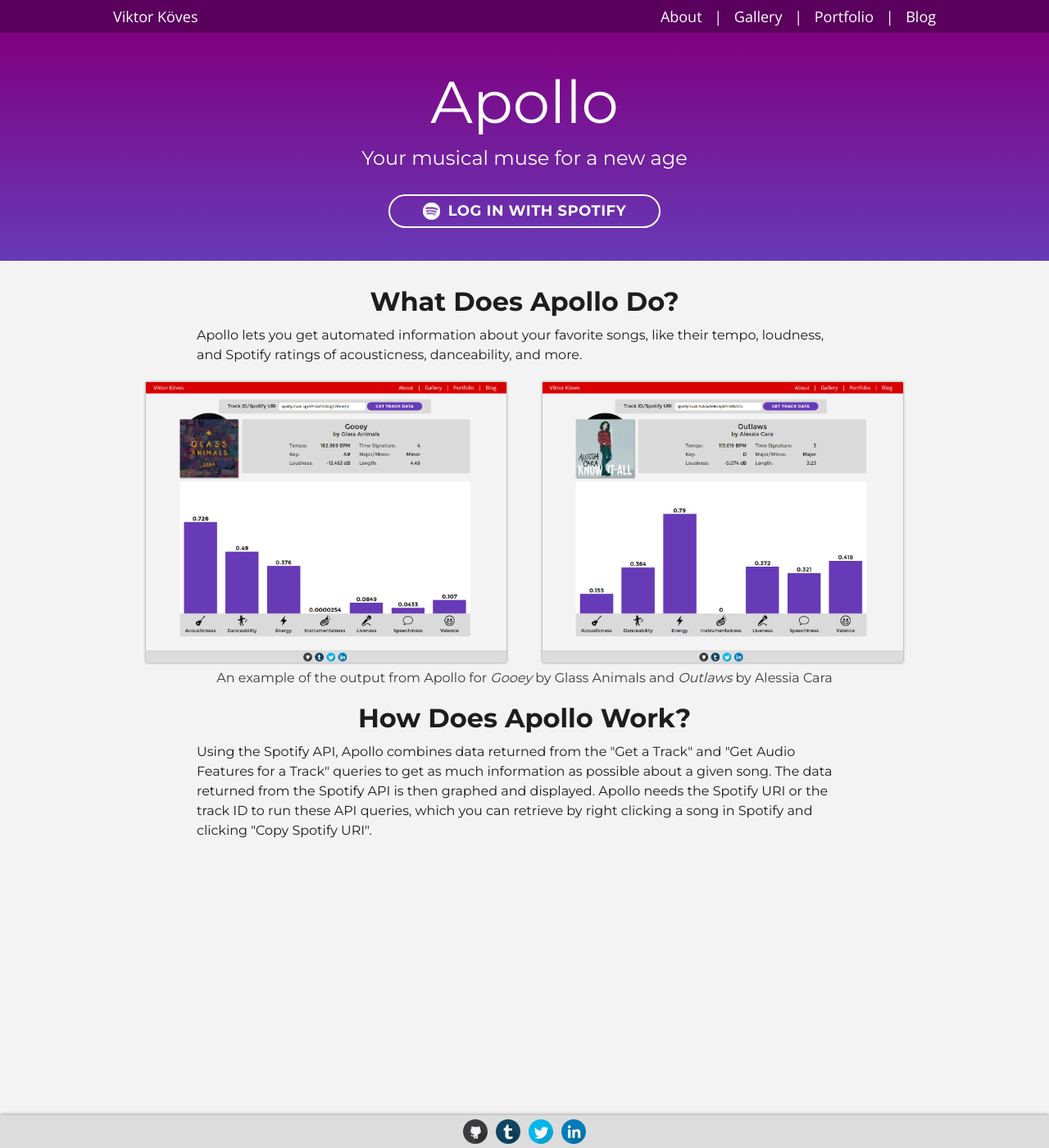
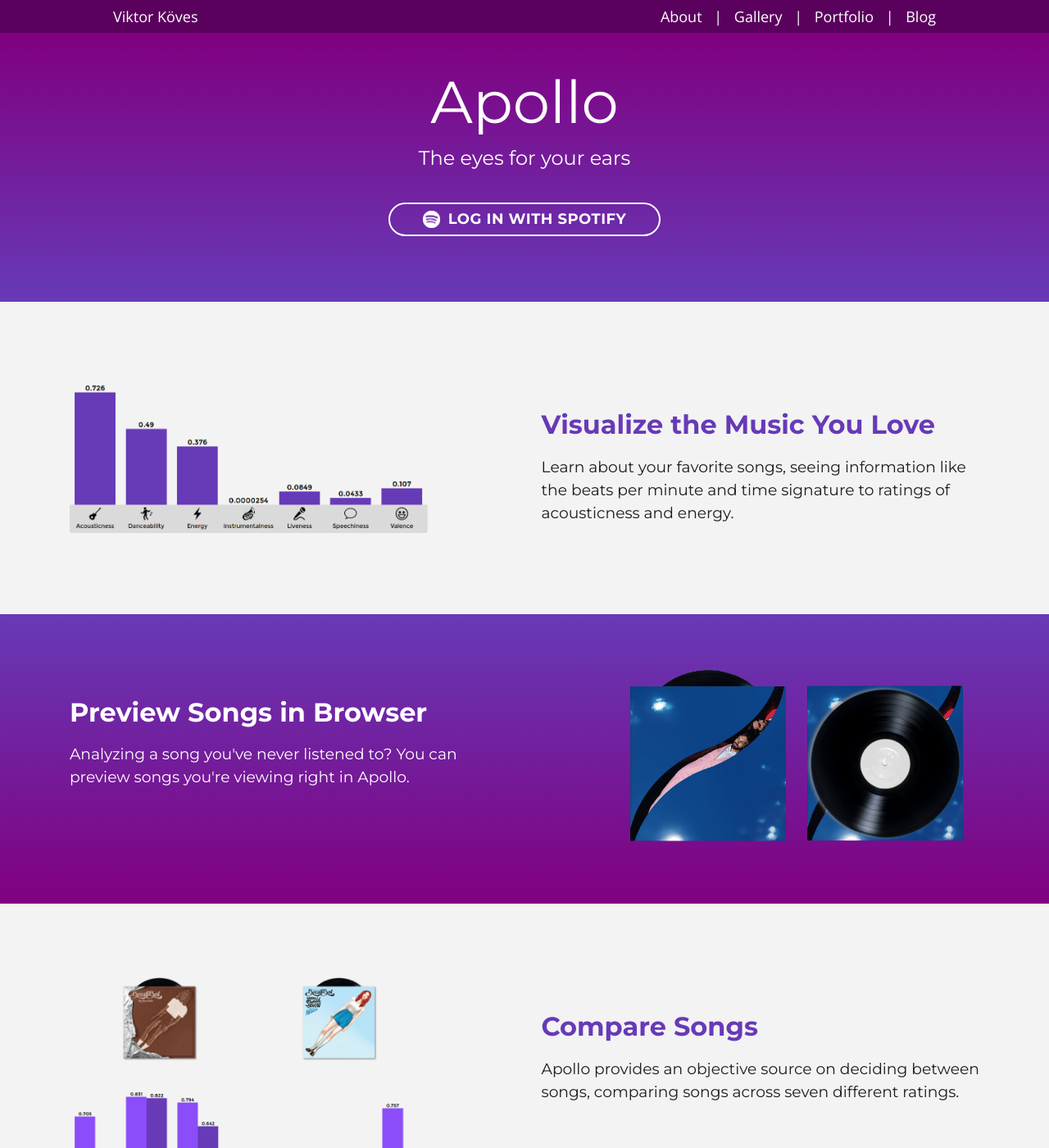
Before and after one commit to vkoves/vkoves.github.io, a Jekyll site: the page built from apollo/index.html, in a window 1280 px wide and 1400 px high. Shown: the whole window at 82% size. Built offline with Jekyll 4.4.1, drawn with Linux system fonts in a browser that asks for light colours.

Commit message:
STYLING - Finished overhaul of Apollo homepage, adding three new images explaining different features, updating copy, and making it look a lot more minimalist and clean

```diff
--- a/apollo/apollo.css
+++ b/apollo/apollo.css
@@ -7,6 +7,7 @@
 
 /* Customize the header color */
 #header { background-color: rgb(90, 0, 93); }
+.footer { display: none; } /* Remove footer */
 
 /* Add basic pill button styling */
 .apollo-btn
@@ -47,20 +48,52 @@
 	margin-top: 10px;
 	font-weight: normal;
 }
+.pre-authorize .page-limiter { max-width: 1200px; }
 .pre-authorize .description-text
 {
 	line-height: 1.5;
 	width: 80%;
-	margin-left: auto;
-	margin-right: auto;
 	text-align: left;
 }
-.pre-authorize .screenshot
+.pre-authorize .section
 {
-	width: 44%;
-	margin: 0% 2% 0% 2%;
-	box-shadow: 0px 0px 3px grey;
+	margin: 30px auto;
+	padding: 60px 0px;
 }
+.pre-authorize .section:last-of-type { padding-bottom: 0px } /* Remove bottom padding on last section, since body already has it */
+.pre-authorize .section.has-background
+{
+	background: linear-gradient(#673ab7, purple);
+	/*background-color: #673AB7;*/
+	color: white;
+}
+.pre-authorize .section h1
+{
+	text-align: left;
+	width: 80%;
+	margin-top: 40px;
+}
+.pre-authorize .section:not(.has-background) h1
+{
+	color: #673AB7;
+}
+.pre-authorize .section .screenshot
+{
+	width: 38%;
+	display: inline-block;
+}
+.pre-authorize .section .text
+{
+	width: 58%;
+	display: inline-block;
+	vertical-align: top;
+}
+.pre-authorize .section .text.right-text h1,
+.pre-authorize .section .text.right-text h3
+{
+	margin-left: 20%;
+}
+
 .pre-authorize .caption
 {
 	margin-bottom: 20px;
@@ -82,7 +115,7 @@
 	border: solid 2px white;
 	transition: background-color 0.2s;
 	padding: 8px 40px;
-	margin-top: 10px;
+	margin: 20px 0px 40px 0px;
 }
 #spotify-authorize:hover { background-color: rgba(255, 255, 255, 0.1); }
 #spotify-authorize img
--- a/apollo/index.html
+++ b/apollo/index.html
@@ -14,28 +14,45 @@
 <div class="pre-authorize">
 	<div class="banner">
 		<h1 class="main-title">Apollo</h1>
-		<h2 class="sub-title">Your musical muse for a new age</h2>
+		<h2 class="sub-title">The eyes for your ears</h2>
 		<div id="spotify-authorize" class="apollo-btn">
 			<img src="spotify-logo.png">
 			<span>Log In With Spotify</span>
 		</div>
 	</div>
 
-	<div class="page-limiter">
-		<h1>What Does Apollo Do?</h1>
-		<h4 class="no-bold description-text">
-			Apollo lets you get automated information about your favorite songs, like their tempo, loudness, and Spotify ratings of acousticness, danceability, and more.
-		</h4>
-		<img src="screenshot.png" class="screenshot">
-		<img src="screenshot2.png" class="screenshot">
-		<div class="caption">An example of the output from Apollo for <i>Gooey</i> by Glass Animals and <i>Outlaws</i> by Alessia Cara</div>
+	<div class="section-cont">
+		<div class="section page-limiter">
+			<img src="home/graph.png" class="screenshot">
+			<div class="text right-text">
+				<h1>Visualize the Music You Love</h1>
+				<h3 class="no-bold description-text">
+					Learn about your favorite songs, seeing information like the beats per minute and time signature to ratings of acousticness and energy.
+				</h3>
+			</div>
+		</div>
 
-		<h1>How Does Apollo Work?</h1>
-		<h4 class="no-bold description-text">
-			Using the Spotify API, Apollo combines data returned from the "Get a Track" and "Get Audio Features for a Track" queries to get as much information
-			as possible about a given song. The data returned from the Spotify API is then graphed and displayed. Apollo needs the Spotify URI or the track ID
-			to run these API queries, which you can retrieve by right clicking a song in Spotify and clicking "Copy Spotify URI".
-		</h4>
+		<div class="section has-background">
+			<div class="page-limiter">
+				<div class="text">
+					<h1>Preview Songs in Browser</h1>
+					<h3 class="no-bold description-text">
+						Analyzing a song you've never listened to? You can preview songs you're viewing right in Apollo.
+					</h3>
+				</div>
+				<img src="home/albums.png" class="screenshot">
+			</div>
+		</div>
+
+		<div class="section page-limiter">
+			<img src="home/song-compare.png" class="screenshot">
+			<div class="text right-text">
+				<h1>Compare Songs</h1>
+				<h3 class="no-bold description-text">
+					Apollo provides an objective source on deciding between songs, comparing songs across seven different ratings.
+				</h3>
+			</div>
+		</div>
 	</div>
 </div>
 
```
Also changed, not shown: apollo/home/albums.png (added), apollo/home/graph.png (added), apollo/home/song-compare.png (added), apollo/screenshot.png (deleted), apollo/screenshot2.png (deleted).
